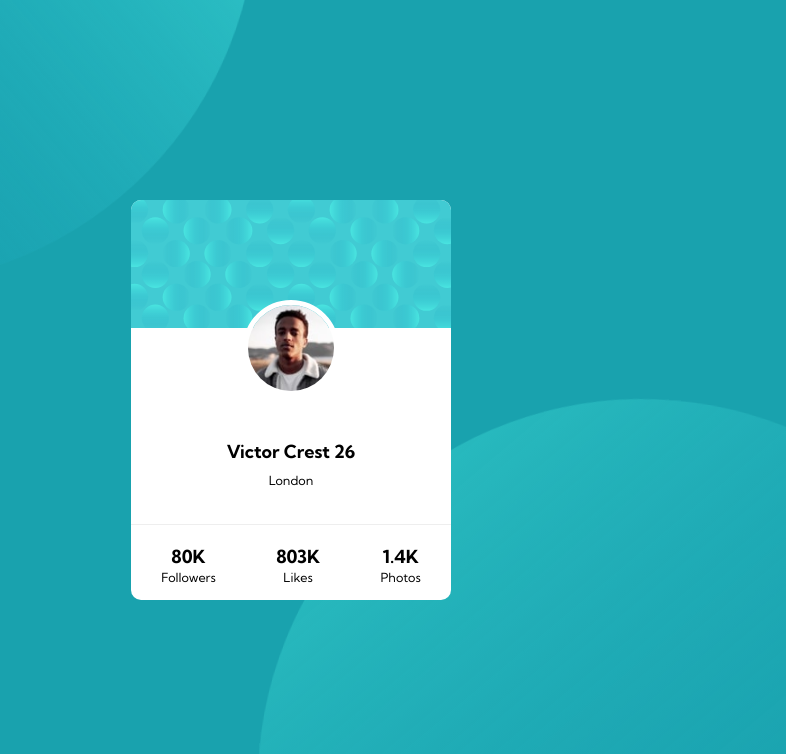
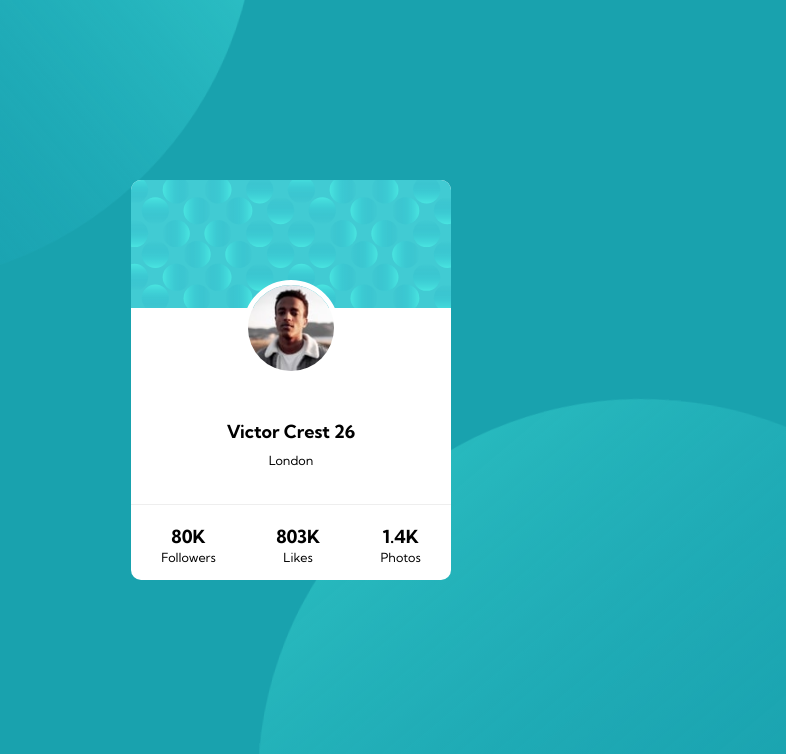
Before and after one commit to Danmasanii/pf-card-component, a plain HTML site: page index.html in a window 1280 px wide. Shown: the top 754 px of the page, without its empty margins (349-1135 px from the left). Drawn offline with Linux system fonts and the light colour scheme.

```diff
--- a/style.css
+++ b/style.css
@@ -53,7 +53,7 @@ body{
 	padding: 10px;
 	height: 50vh;
 	width: 320px;
-	margin: calc(50vh / 2) auto;
+	margin: calc(45vh / 2) auto;
 }
 
 #card_pattern{
@@ -132,7 +132,6 @@ a{
 	#card{
 		width: 90%;
 		height: 50vh;
-		margin: calc(50vh / 2) auto;
 	}
 
 	#background *{
```
